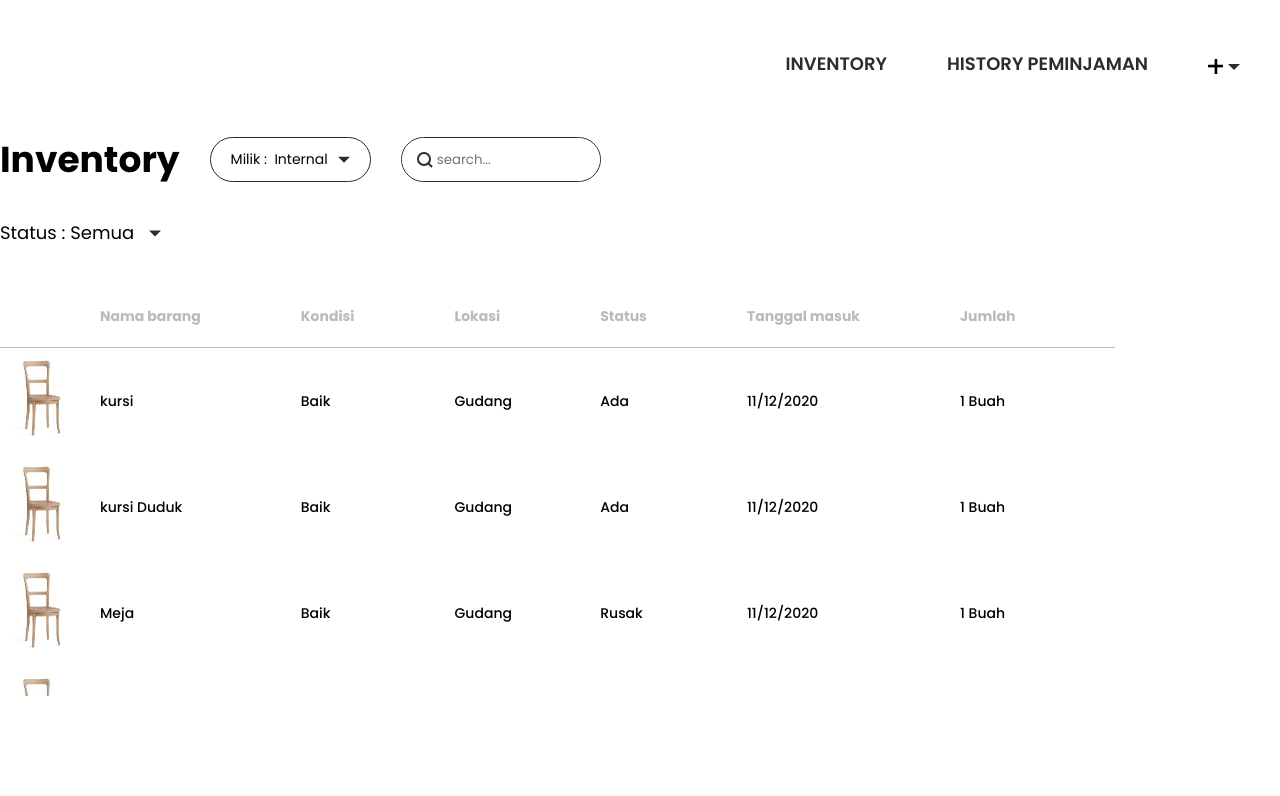
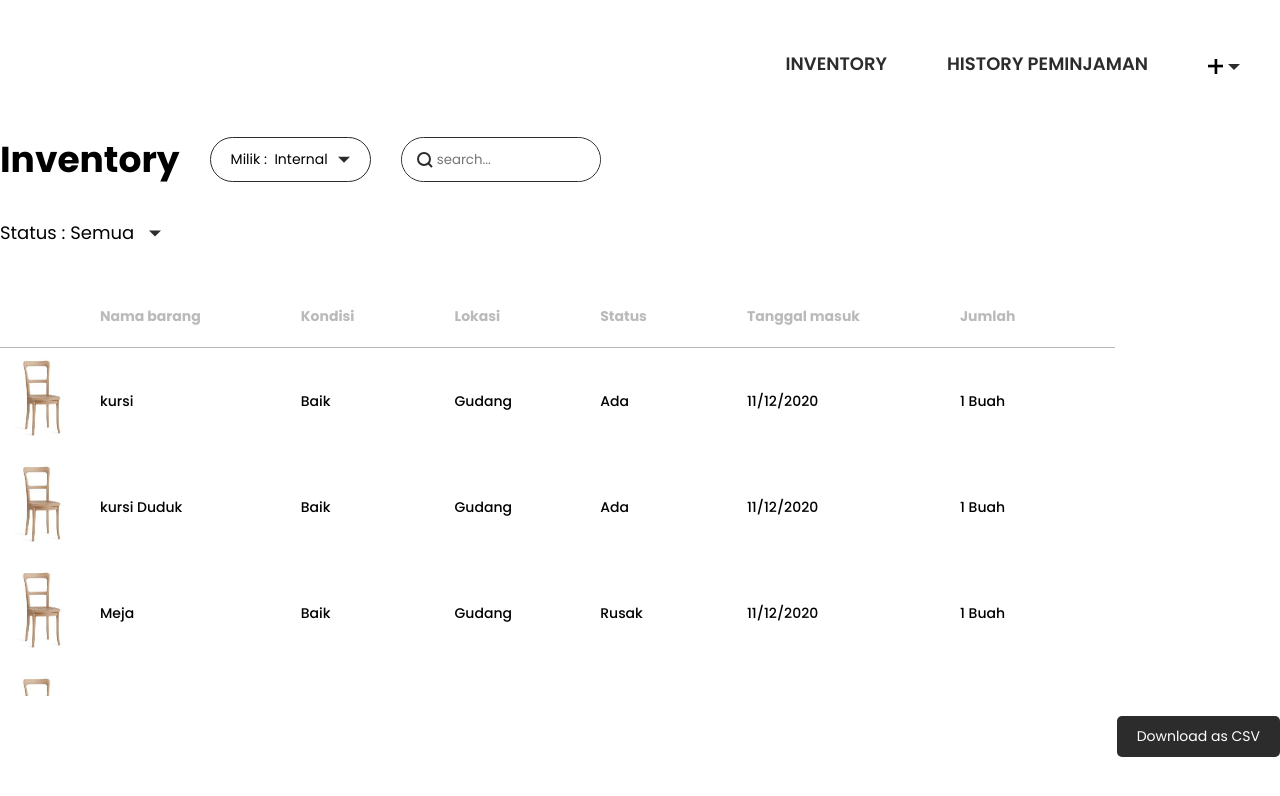
Before and after one commit to GunawanAhmad/Inventory-Frontend, a React (Create React App) app: page / in a window 1280 px wide. Shown: the top 796 px of the page. Built offline with nearby package versions, Linux system fonts and the light colour scheme.

Commit message:
add download btn and make search function work

```diff
--- a/src/View/beranda.jsx
+++ b/src/View/beranda.jsx
@@ -78,6 +78,27 @@ function Login() {
     selectStatus.current.classList.toggle("hide");
   }
 
+  function searchFilter(filterValue) {
+    //getValue of Input
+
+    //get item in the ul
+    let items = document.querySelectorAll(".item");
+
+    //lopp through collection item list
+    for (let i = 0; i < items.length; i++) {
+      let itemName = items[i].querySelector(".item-name");
+
+      //if matched
+      if (
+        itemName.innerText.toUpperCase().indexOf(filterValue.toUpperCase()) > -1
+      ) {
+        items[i].style.display = "";
+      } else {
+        items[i].style.display = "none";
+      }
+    }
+  }
+
   return (
     <div className="beranda-container">
       <section className="header-section">
@@ -104,11 +125,15 @@ function Login() {
             fill="none"
             xmlns="http://www.w3.org/2000/svg"
           >
-            <circle cx="7" cy="7" r="6" stroke="#2C2C2C" stroke-width="2" />
-            <path d="M11 11L15 15" stroke="#2C2C2C" stroke-width="2" />
+            <circle cx="7" cy="7" r="6" stroke="#2C2C2C" strokeWidth="2" />
+            <path d="M11 11L15 15" stroke="#2C2C2C" strokeWidth="2" />
           </svg>
 
-          <input type="text" placeholder="search..." />
+          <input
+            type="text"
+            placeholder="search..."
+            onKeyUp={(e) => searchFilter(e.target.value)}
+          />
         </div>
       </section>
       <section
@@ -120,7 +145,7 @@ function Login() {
           Status : {status} <span className="triangle"></span>
         </p>
         <ul className="list hide">
-          <li onClick={() => changeStatusList("All")}>Semua</li>
+          <li onClick={() => changeStatusList("Semua")}>Semua</li>
           <li onClick={() => changeStatusList("Ada")}>Ada</li>
           <li onClick={() => changeStatusList("Dipinjam")}>Dipinjam</li>
           <li onClick={() => changeStatusList("Hilang")}>Hilang</li>
@@ -146,7 +171,7 @@ function Login() {
                 <td>
                   <img src={img} alt="img" />
                 </td>
-                <td>{filteredList.nama}</td>
+                <td className="item-name">{filteredList.nama}</td>
                 <td>{filteredList.kondisi}</td>
                 <td>{filteredList.lokasi}</td>
                 <td>{filteredList.status}</td>
@@ -158,6 +183,9 @@ function Login() {
             ))}
         </table>
       </section>
+      <section className="option-section">
+        <button className="btn">Download as CSV</button>
+      </section>
     </div>
   );
 }
--- a/src/css/beranda.css
+++ b/src/css/beranda.css
@@ -199,3 +199,19 @@ a {
   width: 80px;
   border-radius: 20px;
 }
+
+.beranda-container .option-section {
+  display: flex;
+  margin-top: 2rem;
+  justify-content: flex-end;
+}
+
+.beranda-container .option-section .btn {
+  background: var(--secondary-clr);
+  color: var(--primary-clr);
+  border: none;
+  font-size: 1.4rem;
+  border-radius: 5px;
+  padding: 1rem 2rem;
+  cursor: pointer;
+}
--- a/src/scss/beranda.scss
+++ b/src/scss/beranda.scss
@@ -179,4 +179,20 @@
       }
     }
   }
+
+  .option-section {
+    display: flex;
+    margin-top: 2rem;
+    justify-content: flex-end;
+
+    .btn {
+      background: var(--secondary-clr);
+      color: var(--primary-clr);
+      border: none;
+      font-size: 1.4rem;
+      border-radius: 5px;
+      padding: 1rem 2rem;
+      cursor: pointer;
+    }
+  }
 }
```
